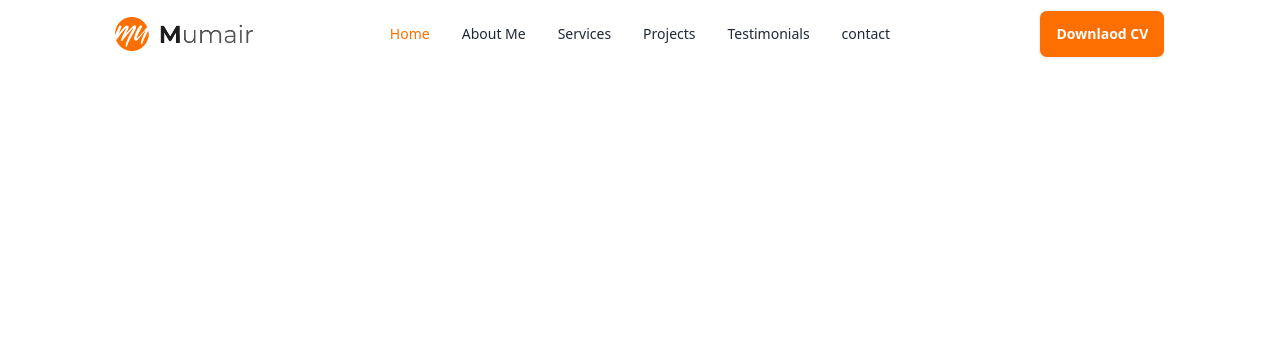
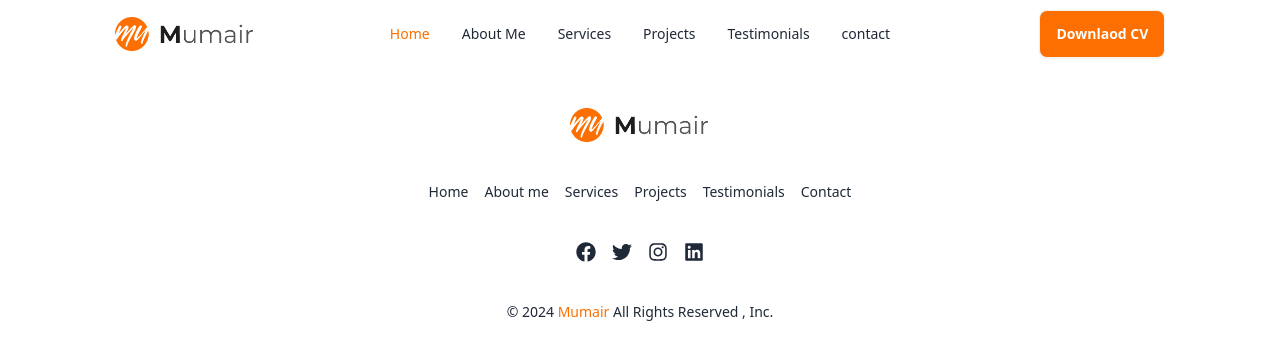
Before and after one commit to MdSaifulIslamRafsan/potentialai-task, a Next.js app: page / in a window 1280 px wide. Shown: the top 360 px of the page. Built offline with nearby package versions, Linux system fonts and the light colour scheme.

Commit message:
added footer

```diff
--- a/package.json
+++ b/package.json
@@ -11,7 +11,8 @@
   "dependencies": {
     "next": "14.2.14",
     "react": "^18",
-    "react-dom": "^18"
+    "react-dom": "^18",
+    "react-icons": "^5.3.0"
   },
   "devDependencies": {
     "daisyui": "^4.12.12",
--- a/src/app/layout.js
+++ b/src/app/layout.js
@@ -1,6 +1,7 @@
 import localFont from "next/font/local";
 import "./globals.css";
 import Navbar from "@/components/sharePage/Navbar";
+import Footer from "@/components/sharePage/Footer";
 
 const geistSans = localFont({
   src: "./fonts/GeistVF.woff",
@@ -28,6 +29,9 @@ export default function RootLayout({ children }) {
             <Navbar></Navbar>
         </nav>
         {children}
+        <footer className="">
+            <Footer></Footer>
+        </footer>
       </body>
     </html>
   );
--- /dev/null
+++ b/src/components/sharePage/Footer.jsx
@@ -0,0 +1,42 @@
+"use client"
+import Image from "next/image";
+import Link from "next/link";
+import { FaLinkedin , FaFacebook, FaInstagram , FaTwitter  } from "react-icons/fa";
+
+const Footer = () => {
+    return (
+        <div className="footer footer-center text-base-content rounded p-10">
+
+        <Link href="/"><Image width="140" height="40" src="/assets/logo (1).png" alt="logo" /></Link>
+        <nav className="grid grid-flow-col gap-4">
+          <Link href="/" className="link link-hover">Home</Link>
+          <Link href="/about" className="link link-hover">About me</Link>
+          <Link href="/services" className="link link-hover">Services</Link>
+          <Link href="/projects" className="link link-hover">Projects</Link>
+          <Link href="/testimonials" className="link link-hover">Testimonials</Link>
+          <Link href="/contact" className="link link-hover">Contact</Link>
+        </nav>
+        <nav>
+          <div className="grid grid-flow-col gap-4">
+            <Link href="/">
+            <FaFacebook className="text-xl" />
+            </Link>
+            <Link href="/">
+            <FaTwitter className="text-xl" />
+            </Link>
+            <Link href="/">
+            <FaInstagram className="text-xl" />
+            </Link>
+            <Link href="/">
+            <FaLinkedin className="text-xl" />
+            </Link>
+          </div>
+        </nav>
+        <aside>
+          <p>© {new Date().getFullYear()} <span className="text-[#FD6F00]">Mumair</span> All Rights Reserved , Inc.</p>
+        </aside>
+      </div>
+    );
+};
+
+export default Footer;
```
Also changed, not shown: 1 other file (tests, documents, lock files or other folders).
